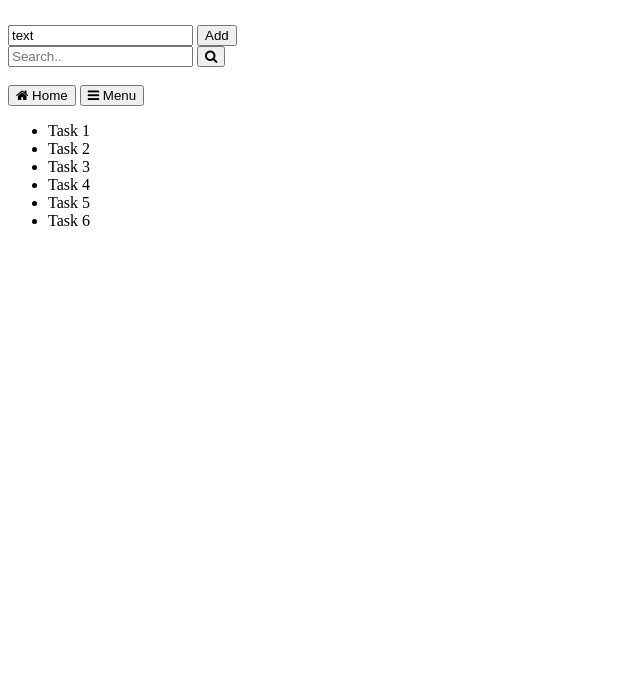
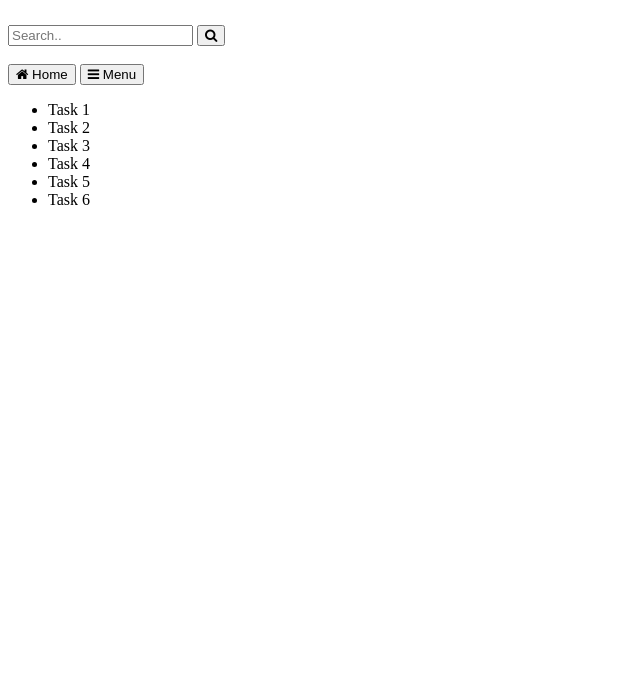
Before and after one commit to wendellotim/summer-school-simple-todos, a website: page src/index.html in a window 1280 px wide. Shown: the part 110-800 px from the top of the page, without its empty margins (0-640 px from the left). Drawn offline with Linux system fonts and the light colour scheme.

```diff
--- a/src/index.html
+++ b/src/index.html
@@ -17,8 +17,7 @@
         <h1 style="color:cyan; font-size:33px">My ToDo app APP</h1>
        </br>
 
-      <input id="myInput" value="text">
-      <button id="myBtn" onclick="javascript:alert('Add Task')">Add</button>
+
     <link rel="stylesheet" href="https://cdnjs.cloudflare.com/ajax/libs/font-awesome/4.7.0/css/font-awesome.min.css">
     <a href="#">
         <span class="glyphicon glyphicon-plus"></span>
```
